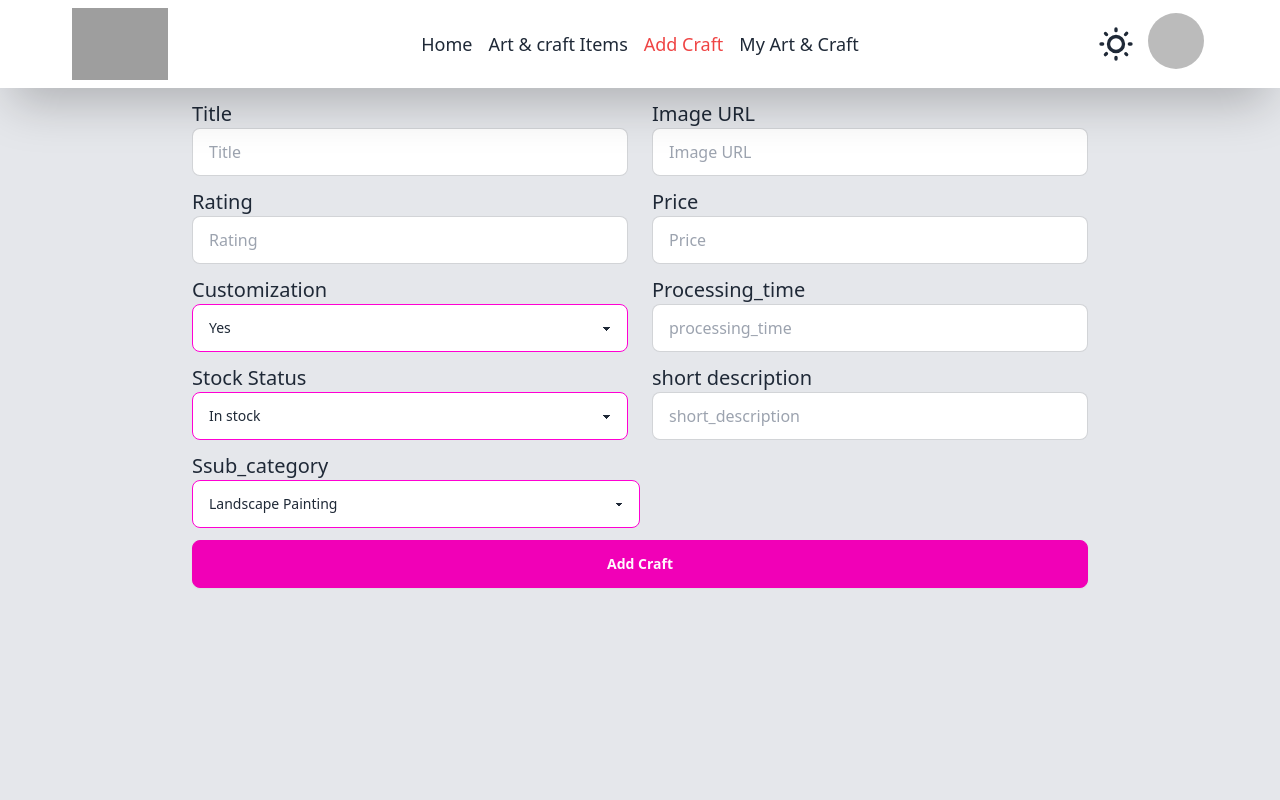
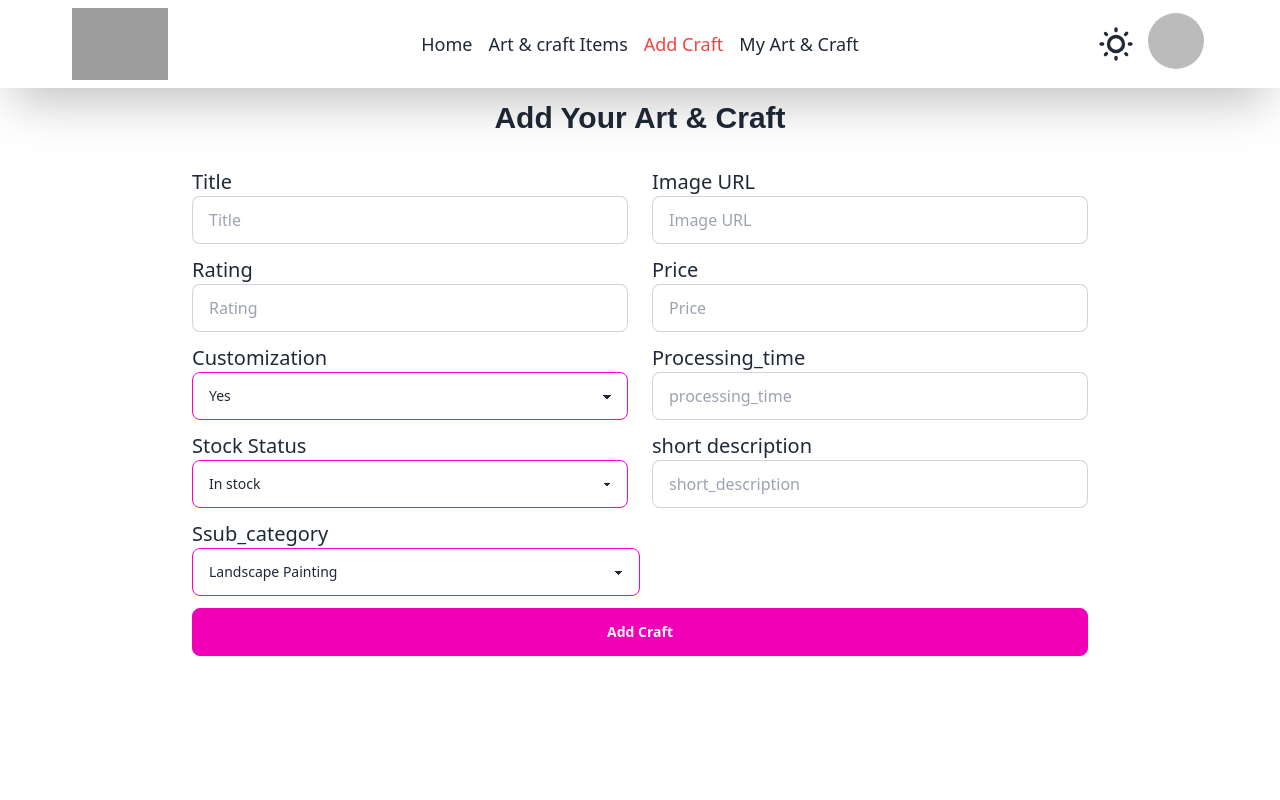
Before and after one commit to rajiul93/art, a React (Vite) app: page /add-craft in a window 1280 px wide. Shown: the top 800 px of the page. Built offline with nearby package versions, Linux system fonts and the light colour scheme; no server answers; sample sign-in values are in the browser's storage; grey boxes are pictures that could not be loaded; a web font is replaced by a local one.

Commit message:
margine and padding correction

```diff
--- a/src/Page/AddCraft.jsx
+++ b/src/Page/AddCraft.jsx
@@ -15,7 +15,7 @@ const AddCraft = () => {
     formState: { errors },
   } = useForm();
   if (!user.email) {
-    return <div className="flex flex-col justify-center items-center max-w-2xl mx-auto h-screen align-middle">
+    return <div className="flex mt-[91px]  flex-col justify-center items-center max-w-2xl mx-auto h-screen align-middle">
      <div>
      <h1 className="text-xl font-bold">Maybe you login by git hub. that process didnt give email property </h1>
      <p>you should choice another option for login </p>
@@ -81,8 +81,8 @@ const AddCraft = () => {
       });
   };
   return (
-    <div>
-      <h1 className="text-center font-bold text-3xl my-8"> Add Your Art & Craft</h1>
+    <div className="my-14 bg-base-100">
+      <h1 className="text-center font-bold text-3xl my-8 mt-[91px] font-primary"> Add Your Art & Craft</h1>
 
       <form
         onSubmit={handleSubmit(handleForm)}
--- a/src/Page/AllArt.jsx
+++ b/src/Page/AllArt.jsx
@@ -3,7 +3,7 @@ import { Link, useLoaderData } from "react-router-dom";
 const AllArt = () => {
   const datas = useLoaderData();
   return (
-    <div className="max-w-6xl mt-14  mx-auto">
+    <div className="max-w-6xl mt-[91px]  mx-auto font-primary">
       <h1 className="text-center font-bold text-3xl my-8">All Art</h1>
 
       <div className="overflow-x-auto">
@@ -50,7 +50,7 @@ const AllArt = () => {
                   <td>{sub_category}</td>
                   <th>
                     <Link to={`/coffee-details/${_id}`}>
-                      <button className="btn btn-secondary">details</button>
+                      <button className="btn btn-secondary">Details</button>
                     </Link>
                   </th>
                 </tr>
--- a/src/Page/CategoryPage.jsx
+++ b/src/Page/CategoryPage.jsx
@@ -12,10 +12,12 @@ const CategoryPage = () => {
   );
 
   return (
-    <div className="grid grid-cols-1 lg:grid-cols-2 max-w-6xl mx-auto gap-6 my-14 ">
-      {selectedCategory.map((data) => (
+    <div className=" my-14 mt-[100px] bg-base-100 w-full h-screen">
+     <div className="grid grid-cols-1 lg:grid-cols-2 max-w-6xl mx-auto gap-6">
+     {selectedCategory.map((data) => (
         <SingleCard2 key={data._id} data={data}></SingleCard2>
       ))}
+     </div>
     </div>
   );
 };
--- a/src/Page/Registration.jsx
+++ b/src/Page/Registration.jsx
@@ -78,7 +78,7 @@ const Registration = () => {
         <button type="submit" className="btn btn-active w-full btn-secondary"> Registration</button>
       </form>
       <div className="text-center mt-5">
-        <p >You have account go  <Link to='/login' className="text-blue-900 ms-2">Registration</Link></p>
+        <p >You have account go  <Link to='/login' className="text-blue-900 ms-2">Log In</Link></p>
 
       <LoginBySocial />
       </div>
--- a/src/Page/Root.jsx
+++ b/src/Page/Root.jsx
@@ -5,9 +5,9 @@ import Navbar from '../component/Navbar';
 
 const Root = () => {
     return (
-        <div className='bg-gray-200 '>
+        <div className='bg-base-100 '>
             <Navbar/>
-            <div className="min-h-screen">
+            <div className="min-h-screen mt-[100px]">
 
             <Outlet/>
             </div>
--- a/src/component/Category.jsx
+++ b/src/component/Category.jsx
@@ -35,12 +35,12 @@ const Category = () => {
     </div>
   </div>
   <div className="skeleton h-32 w-full"></div>
-</div>: <div className="grid px-2 md:grid-cols-2 lg:grid-cols-3 gap-12 max-w-6xl mx-auto  mb-14">
+</div>: <div className="grid px-2 md:grid-cols-3 lg:grid-cols-4 items-center gap-12 max-w-6xl mx-auto  mb-14">
         {category.map((cate) => {
           return (
             <div
               key={cate._id}
-              className="bg-base-100  dark:bg-gray-50 hover:shadow-2xl  px-2 py-4 flex justify-center items-center flex-col text-center"
+              className="  bg-base-100 hover:shadow-none shadow-2xl  px-2 py-4 flex justify-center space-y-4 items-center flex-col text-center"
             >
               <img className="w-28 h-28" src={cate.image} alt="" />
               <h1 className="text-xl font-semibold hover:underline cursor-pointer">
@@ -48,8 +48,8 @@ const Category = () => {
               </h1>
               <p>{cate.shortDes.slice(0, 50)}...</p>
               <Link to={`/category/${cate.category}`}>
-                <button className="border shadow-xl hover:shadow-none p-2 mt-2 rounded">
-                  Category All data
+                <button className="border shadow-2xl hover:shadow-none p-2 mt-2 rounded">
+                  This category data
                 </button>
               </Link>
             </div>
--- a/src/slidder/Slider.jsx
+++ b/src/slidder/Slider.jsx
@@ -13,7 +13,7 @@ import Art3 from "../../public/Animation/Art3.json";
 import "./style1.css";
 const Slider = () => {
   return (
-   <div className="bg-base-100 mt-14">
+   <div className="bg-base-100 ">
      <div className="max-w-6xl mx-auto  font-primary">
       <>
         <Swiper
```
